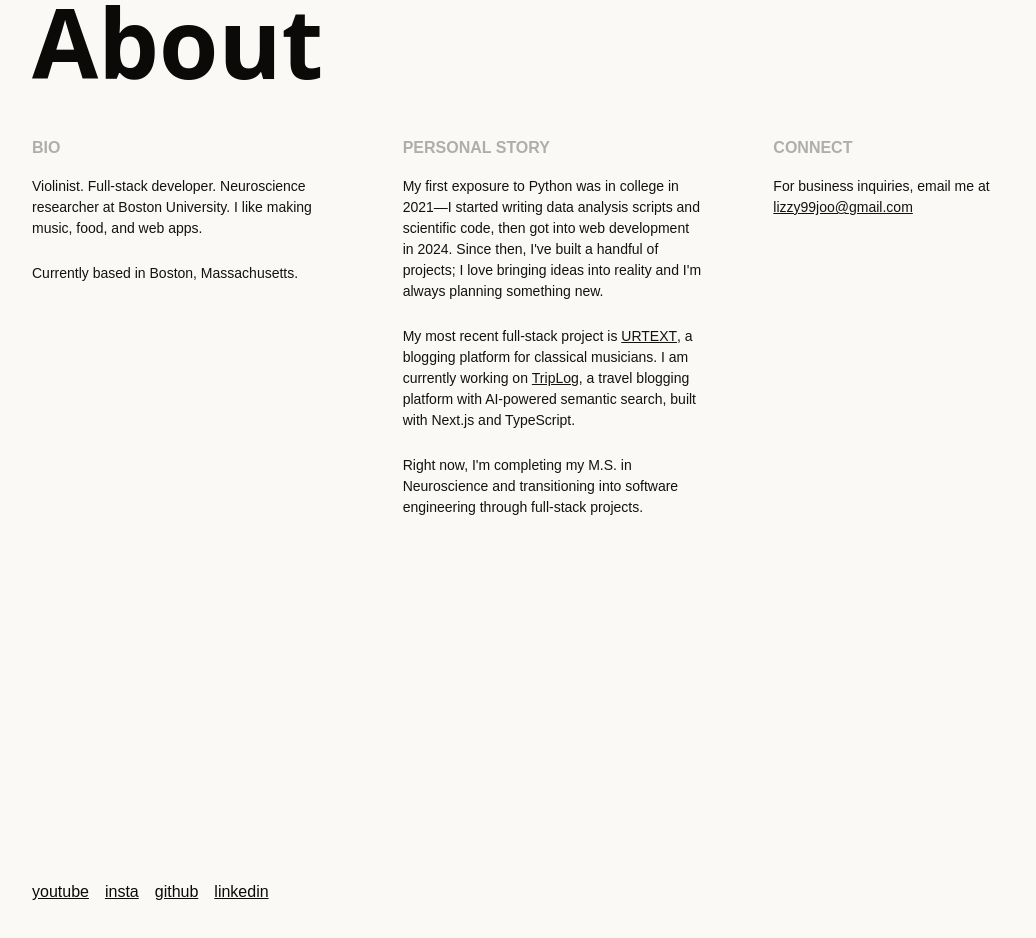
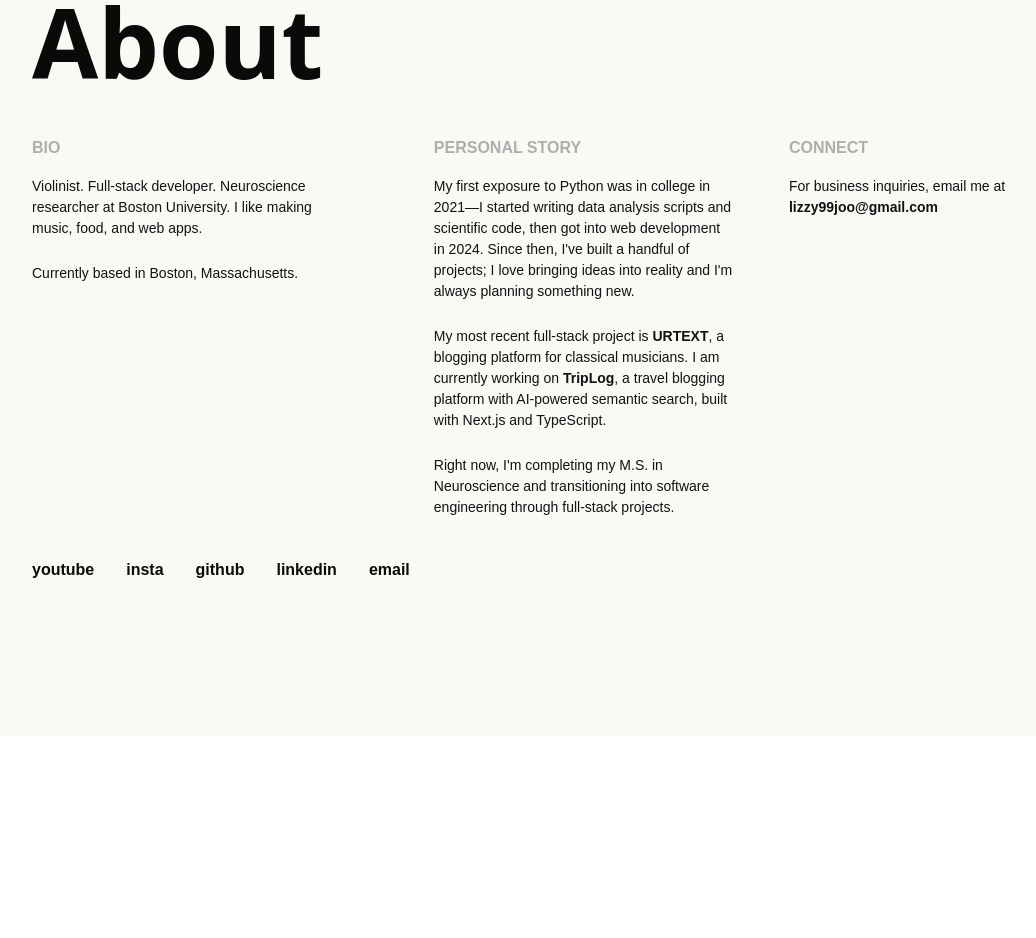
Before and after one commit to lizzyjoo/portfolio, a Next.js app: page / in a window 1280 px wide. Shown: the part 4460-5398 px from the top of the page, without its empty margins (64-1100 px from the left). After the commit the page ends 5196 px from the top, so only its background shows below. Built offline with nearby package versions, Linux system fonts and the light colour scheme.

Commit message:
add email socials

```diff
--- a/src/app/page.tsx
+++ b/src/app/page.tsx
@@ -10,13 +10,10 @@ export default function Home() {
     <main>
       <Header />
       <Main />
-
-      {/* <Software /> */}
       <Skills />
       <Research />
       <Music />
       <About />
-      {/* <Contact /> */}
     </main>
   );
 }
--- a/src/components/sections/About.tsx
+++ b/src/components/sections/About.tsx
@@ -66,11 +66,9 @@ export default function About() {
               For business inquiries, email me at{" "}
               <a href="mailto:alxlokasasmita@gmail.com">lizzy99joo@gmail.com</a>
             </p>
-            <br />
           </div>
-          <br />
         </div>
-        <div className="socials">
+        <div className="socials mt-0">
           <a target="_blank" href="https://www.youtube.com/@elizabethjoo1999">
             youtube
           </a>
@@ -83,6 +81,9 @@ export default function About() {
           <a target="_blank" href="https://www.linkedin.com/in/lizzyjoo">
             linkedin
           </a>
+          <a href="mailto:lizzy99joo@gmail.com" target="_blank">
+            email
+          </a>
         </div>
       </div>
     </section>
--- a/src/components/sections/about.css
+++ b/src/components/sections/about.css
@@ -2,10 +2,8 @@
   grid-template-columns: 1fr 1fr 1fr;
   gap: max(20px, min(2vw, 24px));
   width: 100%;
-  min-height: 100vh;
   margin-left: auto;
   margin-right: auto;
-  /* padding: 11rem 2em 3.75rem; */
   display: grid;
   position: relative;
 }
@@ -50,13 +48,12 @@
 }
 
 .about a {
-  text-decoration: underline;
+  text-decoration: none;
+  font-weight: 700;
 }
 .socials {
-  gap: 1em;
+  gap: 2em;
   display: flex;
-  position: absolute;
-  bottom: 2rem;
 }
 
 @media (max-width: 1279px) {
```
